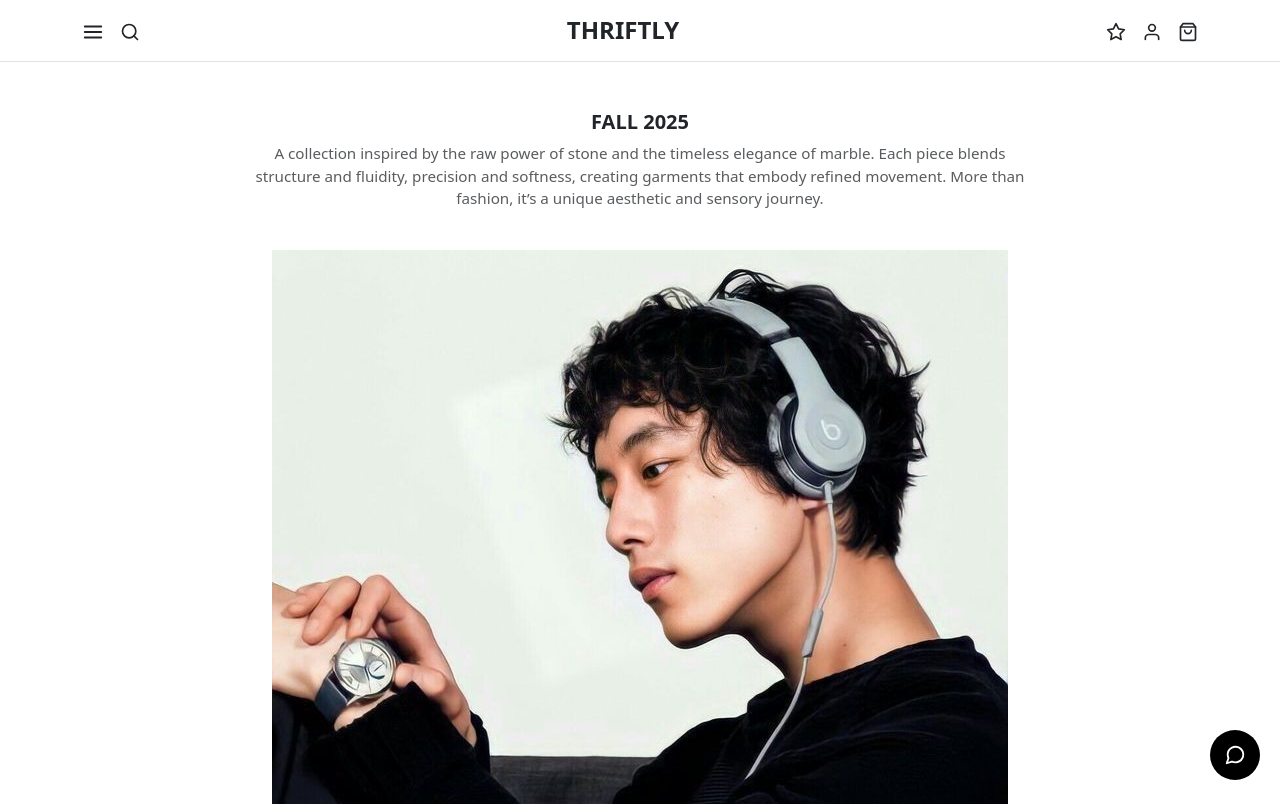
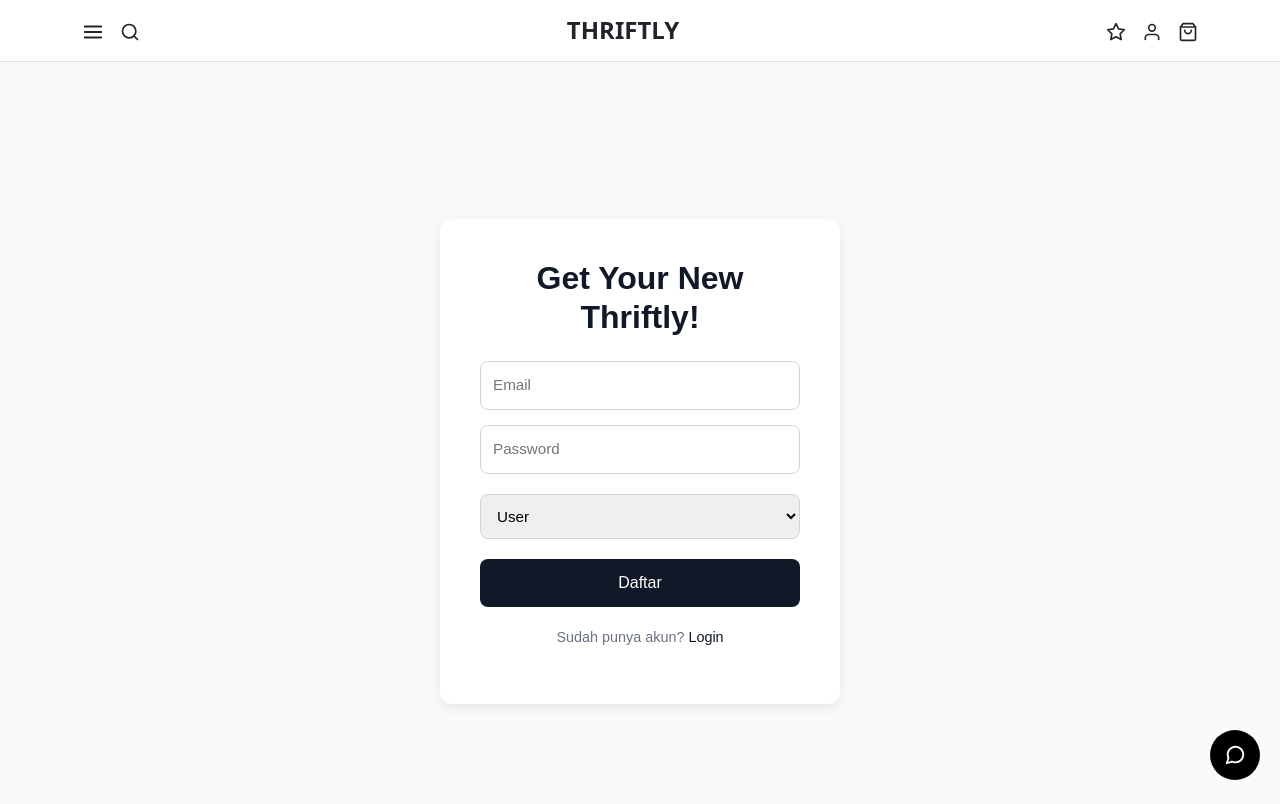
Before and after one commit to slf4A/DS5280-Project_Thriftly, a React (Create React App) app: page / in a window 1280 px wide. Shown: the top 804 px of the page. Built offline with nearby package versions, Linux system fonts and the light colour scheme.

Commit message:
feat: untuk memperbaiki fitur login dan register

```diff
--- a/src/App.js
+++ b/src/App.js
@@ -1,5 +1,5 @@
 import "./App.css";
-import { BrowserRouter as Router, Routes, Route } from "react-router-dom";
+import { BrowserRouter as Router, Routes, Route, Navigate } from "react-router-dom";
 import Header from "./components/Header";
 import Footer from "./components/Footer";
 import ChatPopup from "./components/ChatPopup";
@@ -11,23 +11,37 @@ import Login from "./pages/Login";
 import SellerDashboard from "./pages/penjualDashboard";
 import BuyerDashboard from "./pages/pembeliDashboard";
 import RoleBasedRoute from "./components/Rolebased";
+import ProtectedRoute from "./components/Protectroute";
 import UploadProduk from "./pages/UploadProduk";
 import DaftarProduk from "./pages/DaftarProduk";
 import RiwayatPesanan from "./pages/RiwayatPesanan";
 import RiwayatPembayaran from "./pages/RiwayatPembayaran";
 
 function App() {
+  const isLoggedIn = localStorage.getItem("currentUser"); // simpan saat login
+
   return (
     <Router>
       <Header />
       <Routes>
-        <Route path="/" element={<Home />} />
+        {/* Register sebagai halaman awal */}
+        <Route path="/" element={<Register />} />
 
         {/* Auth */}
         <Route path="/register" element={<Register />} />
-        <Route path="/login" element={<Login />} />
+        <Route path="/login" element={isLoggedIn ? <Navigate to="/home" /> : <Login />} />
 
-        {/* Dashboard sesuai role */}
+        {/* Home page - semua user setelah login diarahkan ke sini */}
+        <Route
+          path="/home"
+          element={
+            <ProtectedRoute>
+              <Home />
+            </ProtectedRoute>
+          }
+        />
+
+        {/* Dashboard khusus role */}
         <Route
           path="/seller"
           element={
@@ -74,12 +88,12 @@ function App() {
           }
         />
 
+        {/* Riwayat Pembayaran */}
         <Route path="/riwayat-pembayaran" element={<RiwayatPembayaran />} />
 
         {/* fallback */}
-        <Route path="*" element={<Home />} />
+        <Route path="*" element={<Navigate to="/" />} />
       </Routes>
-
       <Footer />
       <ChatPopup />
     </Router>
--- a/src/pages/Login.js
+++ b/src/pages/Login.js
@@ -32,7 +32,7 @@ function Login() {
     if (role === "seller") {
       navigate("/seller");
     } else {
-      navigate("/buyer");
+      navigate("/Home");
     }
   };
 
--- a/src/pages/register.js
+++ b/src/pages/register.js
@@ -4,13 +4,14 @@ import { useNavigate } from "react-router-dom";
 function Register() {
   const [email, setEmail] = useState("");
   const [password, setPassword] = useState("");
+  const [role, setRole] = useState("user"); // ✅ tambahin state role
   const navigate = useNavigate();
 
   const handleRegister = (e) => {
     e.preventDefault();
 
     const users = JSON.parse(localStorage.getItem("users")) || [];
-    users.push({ email, password });
+    users.push({ email, password, role });
     localStorage.setItem("users", JSON.stringify(users));
 
     alert("Registrasi berhasil! Silakan login.");
@@ -81,6 +82,25 @@ function Register() {
             />
           </div>
 
+          {/* Dropdown role */}
+          <div style={{ marginBottom: "20px" }}>
+            <select
+              value={role}
+              onChange={(e) => setRole(e.target.value)}
+              style={{
+                width: "100%",
+                padding: "12px",
+                borderRadius: "8px",
+                border: "1px solid #d1d5db",
+                fontSize: "0.95rem",
+              }}
+            >
+              <option value="user">User</option>
+              <option value="seller">Seller</option>
+              <option value="admin">Admin</option>
+            </select>
+          </div>
+
           <button
             type="submit"
             style={{
```
